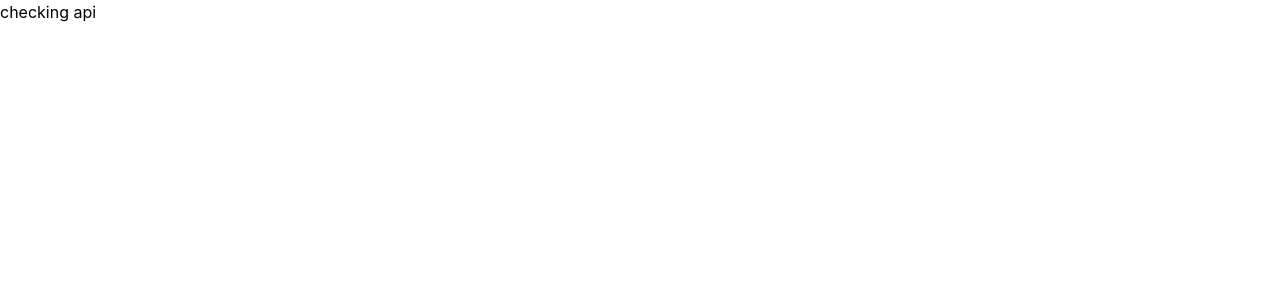
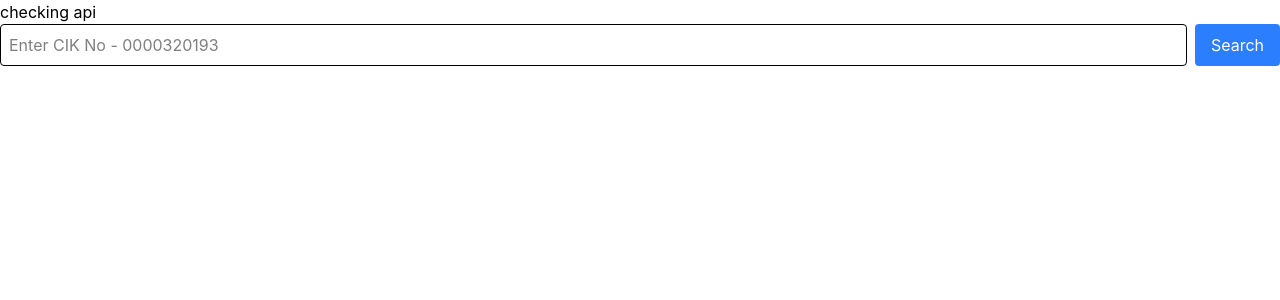
Before and after one commit to Sharma4ashish/fintech-flow, a Next.js app: page / in a window 1280 px wide. Shown: the top 300 px of the page. Built offline with nearby package versions, Linux system fonts and the light colour scheme; no server answers.

Commit message:
added to context

```diff
--- a/app/page.tsx
+++ b/app/page.tsx
@@ -1,25 +1,21 @@
 "use client";
 
+import SearchBar from "@/src/components/SearchBar";
+import { useAppContext } from "@/src/context/AppContext";
 import { cleanFinTecData } from "@/src/services/cleanFinTecData";
 import { useEffect } from "react";
 
 export default function Home() {
-  useEffect(() => {
-    const fetchData = async () => {
-      const res = await fetch("/api/company?cik=0000320193");
-      const data = await res.json();
 
-      console.log(data.entityName);
 
-      const cleanData = cleanFinTecData(data)
+  const { setFintecData , fintecData} = useAppContext();
 
-      console.log(cleanData);
+  console.log("Hi response",fintecData);
 
-    };
-
-    fetchData();
-  }, []);
 
   return <div>checking api
+    <SearchBar/>
+
+
   </div>;
 }
--- a/src/components/SearchBar.tsx
+++ b/src/components/SearchBar.tsx
@@ -1,9 +1,27 @@
 "use client";
 
 import { useState } from "react";
+import { fetchCompanyData } from "../services/api";
+import { cleanFinTecData } from "../services/cleanFinTecData";
+import { useAppContext } from "../context/AppContext";
 
 export default function SearchBar() {
   const [cik, setCik] = useState("");
+
+  const { setFintecData, fintecData } = useAppContext();
+
+  const handleSearch = async () => {
+    try {
+
+
+      const raw = await fetchCompanyData(cik);
+      const clean = cleanFinTecData(raw);
+
+      setFintecData(clean);
+    } catch (err) {
+    } finally {
+    }
+  };
 
   return (
     <div className="flex gap-2">
@@ -13,7 +31,9 @@ export default function SearchBar() {
         placeholder="Enter CIK No - 0000320193"
         className="flex-1 border p-2 rounded"
       />
-      <button className="bg-blue-500 text-white px-4 rounded">
+      <button
+      onClick={handleSearch}
+      className="bg-blue-500 text-white px-4 rounded">
         Search
       </button>
     </div>
--- a/src/services/api.ts
+++ b/src/services/api.ts
@@ -3,7 +3,7 @@
 export const fetchCompanyData = async (cik: string) => {
   try {
     const res = await fetch(
-      `https://data.sec.gov/api/xbrl/companyfacts/${cik}.json`,{
+      `/api/company?cik=${cik}`,{
         headers: {
             "User-Agent": "FinancialDataApp (test@example.com)",
         },
```
